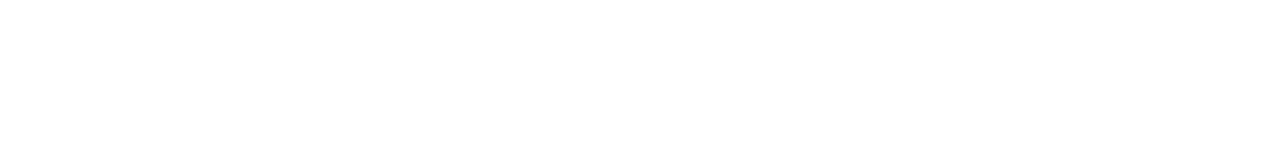
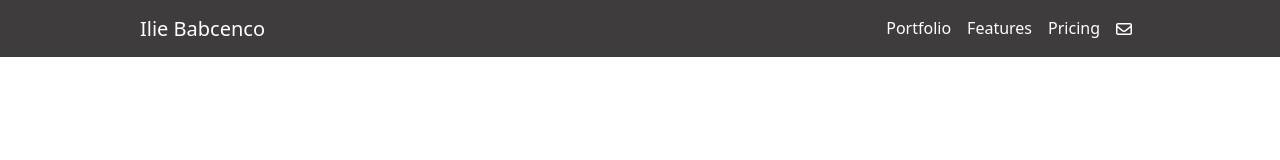
Before and after one commit to iliebabcenco/portfolio-project, a plain HTML site: page index.html in a window 1280 px wide. Drawn offline with nearby package versions, Linux system fonts and the light colour scheme.

Commit message:
Add finished navbar

```diff
--- a/index.html
+++ b/index.html
@@ -4,9 +4,37 @@
     <meta charset="UTF-8">
     <meta http-equiv="X-UA-Compatible" content="IE=edge">
     <meta name="viewport" content="width=device-width, initial-scale=1.0">
+    <link href="styles.css" rel="stylesheet">
+    <link rel="stylesheet" href="styles.css">
+    <script src="https://kit.fontawesome.com/1b3f199c8f.js" crossorigin="anonymous"></script>
+    <link href="https://cdn.jsdelivr.net/npm/bootstrap@5.0.0-beta3/dist/css/bootstrap.min.css" rel="stylesheet" integrity="sha384-eOJMYsd53ii+scO/bJGFsiCZc+5NDVN2yr8+0RDqr0Ql0h+rP48ckxlpbzKgwra6" crossorigin="anonymous">
     <title>Portfolio</title>
 </head>
 <body>
+    <nav class="top-navbar navbar navbar-expand-lg navbar-light">
+        <div class="container-fluid">
+          <a class="navbar-brand" href="#">Ilie Babcenco</a>
+          <button class="navbar-toggler" type="button" data-bs-toggle="collapse" data-bs-target="#navbarNav" aria-controls="navbarNav" aria-expanded="false" aria-label="Toggle navigation">
+            <span class="navbar-toggler-icon"></span>
+          </button>
+          <div class="collapse navbar-collapse" id="navbarNav">
+            <ul class="navbar-nav">
+              <li class="nav-item">
+                <a class="nav-link" aria-current="page" href="#">Portfolio</a>
+              </li>
+              <li class="nav-item">
+                <a class="nav-link" href="#">Features</a>
+              </li>
+              <li class="nav-item">
+                <a class="nav-link" href="#">Pricing</a>
+              </li>
+              <li class="nav-item">
+                <a class="nav-link" href="#" title="letter"><i class="far fa-envelope fa-1x"></i></a>
+              </li>
 
+            </ul>
+          </div>
+        </div>
+      </nav>
 </body>
 </html>
--- a/input.scss
+++ b/input.scss
@@ -1,3 +1,28 @@
 $font-stack: Verdana, sans-serif;
 $main-gradient: linear-gradient(to right, #141e30, #243b55);
 $mid-night: linear-gradient(to right, #232526, #414345);
+$nav-color: #3E3C3C;
+
+// top navbar
+
+.top-navbar {
+    background-color: $nav-color;
+    padding: 0 8rem;
+    align-items: flex-end;
+}
+
+.collapse {
+    justify-content: flex-end;
+}
+
+.top-navbar .nav-link, .navbar-brand {
+    color: white !important;
+}
+
+.nav-link:hover, .navbar-brand:hover {
+    color: #d4d4d4 !important;
+}
+
+.nav-link .far {
+    margin-top: 0.33rem;
+}
```
Also changed, not shown: styles.css, 1 other file.
